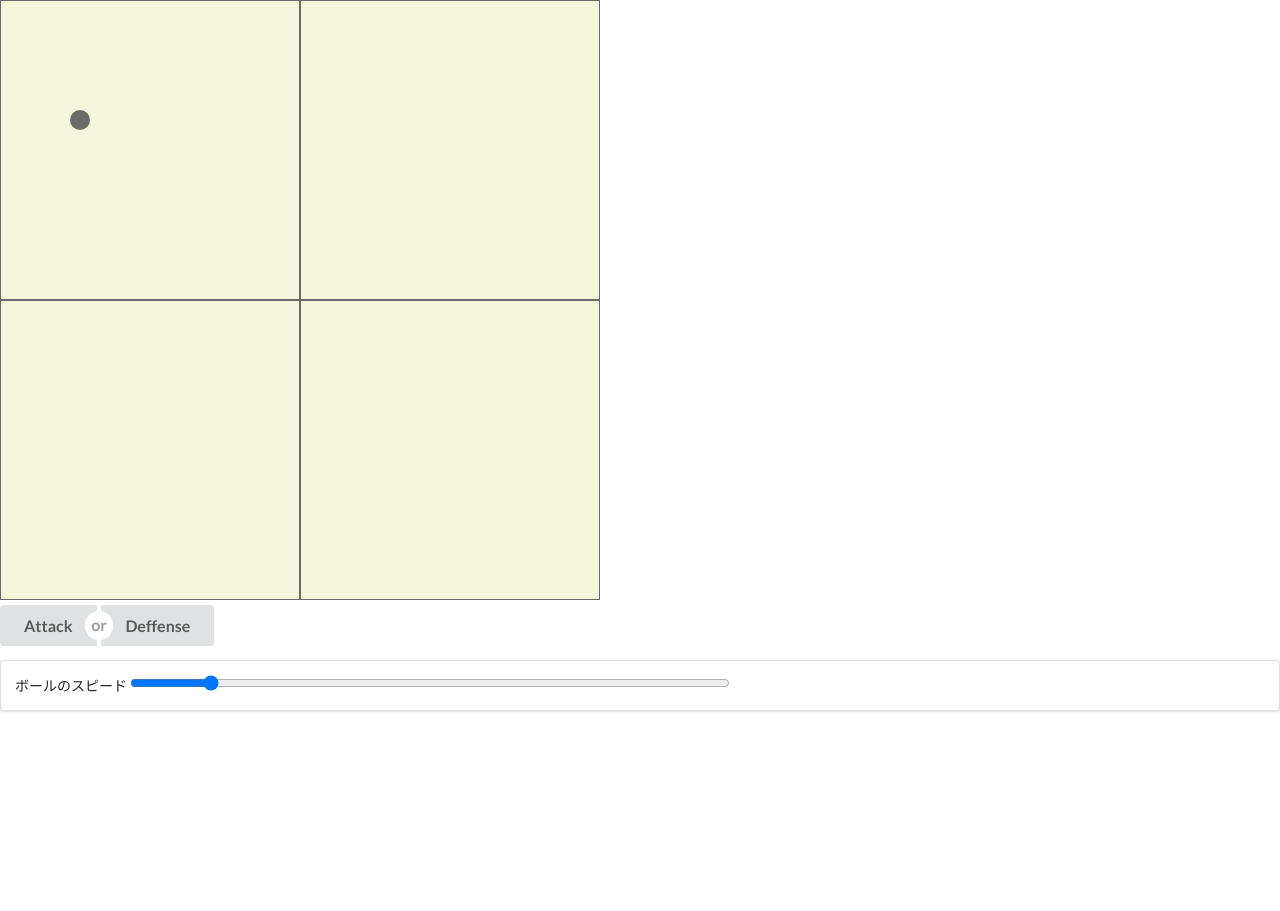
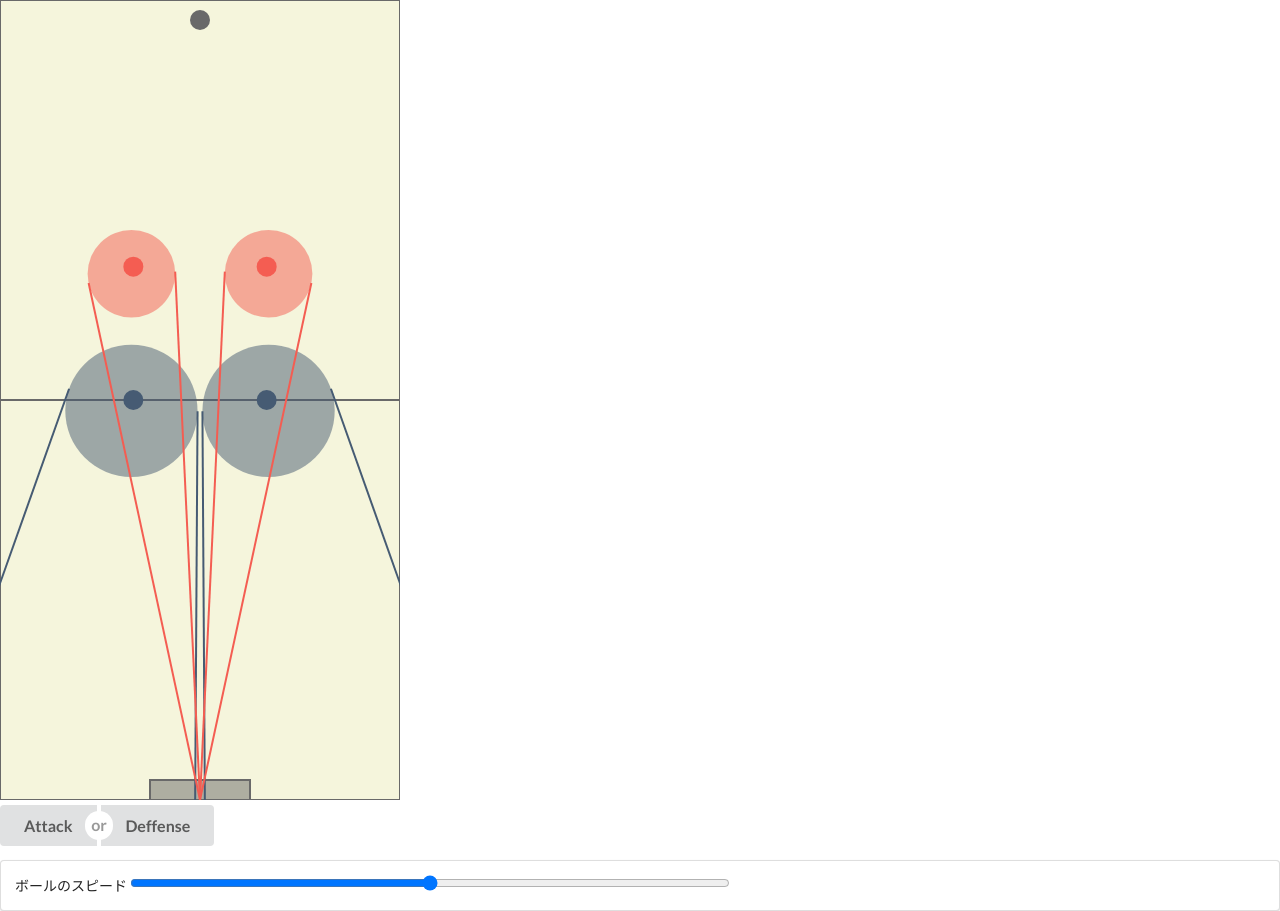
Before and after one commit to jedipuppy/football, a plain HTML site: page index.html in a window 1280 px wide. Before the commit the page ends 800 px from the top, so only its background shows below. Drawn offline with nearby package versions, Linux system fonts and the light colour scheme.

Commit message:
ゴールを追加

```diff
--- a/assets/css/custom.css
+++ b/assets/css/custom.css
@@ -1,6 +1,6 @@
 div.canvas {
   width: 600px;
-  height: 600px;
+  height: 1200px;
   border: 1px;
 }
 
--- a/assets/js/football-voronoi-diagram-core.js
+++ b/assets/js/football-voronoi-diagram-core.js
@@ -1,5 +1,8 @@
 // 設定値
-const AREASIZE = 600;
+const AREAWIDTH = 400;
+const AREAHEIGHT = 800;
+const GOALWIDTH = 100;
+const GOALHEIGHT = 20;
 const COLOR_RED = '#F45D52';
 const COLOR_BLUE = '#465B73';
 const COLOR_AQUA = '#49A1DE';
@@ -7,7 +10,7 @@ const COLOR_GREEN = '#f5f5dc';
 const COLOR_BLACK = '#696969';
 const PLAYERRADIUS = 10;
 const BALLRADIUS = 10;
-let ball_speed = 3;
+let ball_speed = 6;
 let player_speed = 1;
 let players = [];
 let territorys = [];
@@ -32,8 +35,13 @@ GenerateBackground();
   let canvas = document.querySelector('.canvas');
   snap_obj.prependTo(canvas);
   //ballを配置
-  GenerateBall(80, 120);
-
+  GenerateBall(AREAWIDTH / 2, 20);
+  side = -1;
+  GeneratePlayer(AREAWIDTH / 3, AREAHEIGHT / 2);
+  GeneratePlayer(2 * AREAWIDTH / 3, AREAHEIGHT / 2);
+  side = 1;
+  GeneratePlayer(AREAWIDTH / 3, AREAHEIGHT / 3);
+  GeneratePlayer(2 * AREAWIDTH / 3, AREAHEIGHT / 3);
   //clickするとプレイヤーを追加する
   snap_obj.click(function (e) {
     if (Snap.getElementByPoint(e.clientX, e.clientY).objtype !== 'player' && Snap.getElementByPoint(e.clientX, e.clientY).objtype !== 'ball') {
@@ -111,13 +119,14 @@ function GenerateTerritory(ball_x, ball_y, player_x, player_y, id, side, fresh_f
     });
   }
   players[id].before(territorys[id]);
-  if (players[id].side === -1) {
-    CoverLine(ball_x, ball_y, apollonius_x, apollonius_y, apollonius_r, id, fresh_flag);
+  if (players[id].side === 1) {
+    CoverLine(AREAWIDTH / 2, AREAHEIGHT, apollonius_x, apollonius_y, apollonius_r, id, fresh_flag, side);
+  } else {
+    CoverLine(ball_x, ball_y, apollonius_x, apollonius_y, apollonius_r, id, fresh_flag, side);
+  }
 }
 
-}
-
-function CoverLine(ball_x, ball_y, apollonius_x, apollonius_y, apollonius_r, id, fresh_flag) {
+function CoverLine(ball_x, ball_y, apollonius_x, apollonius_y, apollonius_r, id, fresh_flag, side) {
   let dx = ball_x - apollonius_x;
   let dy = ball_y - apollonius_y;
   let l2 = dx * dx + dy * dy;
@@ -126,23 +135,36 @@ function CoverLine(ball_x, ball_y, apollonius_x, apollonius_y, apollonius_r, id,
     let sqrtD = Math.sqrt(D);
     let a = apollonius_r * (apollonius_r * dx + sqrtD * dy) / l2;
     let b = apollonius_r * (apollonius_r * dy - sqrtD * dx) / l2;
-    let d = AREASIZE * AREASIZE / Math.sqrt(a * a + b * b);
+    let d = AREAWIDTH * AREAWIDTH / Math.sqrt(a * a + b * b);
     let va = b * d;
     let vb = -a * d;
+
+
+    let a2 = apollonius_r * (apollonius_r * dx - sqrtD * dy) / l2;
+    let b2 = apollonius_r * (apollonius_r * dy + sqrtD * dx) / l2;
+    let d2 = AREAWIDTH * AREAWIDTH / Math.sqrt(a2 * a2 + b2 * b2);
+    let va2 = b2 * d2;
+    let vb2 = -a2 * d2;
+    if (side == 1) {
+      line_temp = snap_obj.line(a + apollonius_x, b + apollonius_y, AREAWIDTH / 2, AREAHEIGHT).attr({
+        stroke: COLOR_RED,
+        strokeWidth: 2,
+      });
+      line_temp2 = snap_obj.line(a2 + apollonius_x, b2 + apollonius_y, AREAWIDTH / 2, AREAHEIGHT).attr({
+        stroke: COLOR_RED,
+        strokeWidth: 2
+      });
+    } else {
       line_temp = snap_obj.line(a + apollonius_x, b + apollonius_y, a + apollonius_x + va, b + apollonius_y + vb).attr({
         stroke: COLOR_BLUE,
         strokeWidth: 2
       });
-
-    let a2 = apollonius_r * (apollonius_r * dx - sqrtD * dy) / l2;
-    let b2 = apollonius_r * (apollonius_r * dy + sqrtD * dx) / l2;
-    let d2 = AREASIZE * AREASIZE / Math.sqrt(a2 * a2 + b2 * b2);
-    let va2 = b2 * d2;
-    let vb2 = -a2 * d2;
       line_temp2 = snap_obj.line(a2 + apollonius_x - va2, b2 + apollonius_y - vb2, a2 + apollonius_x, b2 + apollonius_y).attr({
         stroke: COLOR_BLUE,
         strokeWidth: 2
       });
+    }
+
 
 
 
@@ -173,33 +195,34 @@ function CalcApollonius(ball_x, ball_y, player_x, player_y) {
 
 function GenerateBackground() {
   // Snapオブジェクトを作成しサイズも指定
-    snap_obj = Snap(600, 600);
-    background = snap_obj.rect(0,0,AREASIZE,AREASIZE).attr({
+  snap_obj = Snap(AREAWIDTH, AREAHEIGHT);
+  background = snap_obj.rect(0, 0, AREAWIDTH, AREAHEIGHT).attr({
     fill: COLOR_GREEN,
     stroke: COLOR_BLACK,
     strokeWidth: 2,
   });
   field_line = []
-    field_line[0]=snap_obj.line(0,AREASIZE/2,AREASIZE,AREASIZE/2).attr({
+  field_line[0] = snap_obj.line(0, AREAHEIGHT / 2, AREAWIDTH, AREAHEIGHT / 2).attr({
     fill: COLOR_GREEN,
     stroke: COLOR_BLACK,
     strokeWidth: 2,
   });;
-    field_line[1]=snap_obj.line(AREASIZE/2,0,AREASIZE/2,AREASIZE,).attr({
-      fill: COLOR_GREEN,
+  background = snap_obj.rect(AREAWIDTH / 2 - GOALWIDTH / 2, AREAHEIGHT - GOALHEIGHT, GOALWIDTH, GOALHEIGHT).attr({
+    fill: COLOR_BLACK,
     stroke: COLOR_BLACK,
     strokeWidth: 2,
-    });;
+    fillOpacity: 0.5
+  });
 }
 
 function RemovePlayer(x, y) {
   remove_player = Snap.getElementByPoint(x, y);
   console.log(remove_player)
-  if(remove_player.side === -1){
+
   coverlines[remove_player.id][0].remove();
   coverlines[remove_player.id][1].remove();
   coverlines.splice(remove_player.id, 1);
-  }
+
   remove_player.remove();
 
   players.splice(remove_player.id, 1);
--- a/index.html
+++ b/index.html
@@ -25,6 +25,6 @@
     <button class="ui button" id="defense" onclick="ChangeSide()">Deffense</button>
   </div>
   <div class="ui segment">
-    <label>ボールのスピード </label> <input style="width:600px;" type="range" value="3" min="2" max="10" step="1" oninput="RefreshTerritory(this.value)">
+    <label>ボールのスピード </label> <input style="width:600px;" type="range" value="6" min="2" max="10" step="1" oninput="RefreshTerritory(this.value)">
   </div>
 </body>
```
Lines whose indentation alone changed are shown as unchanged.
